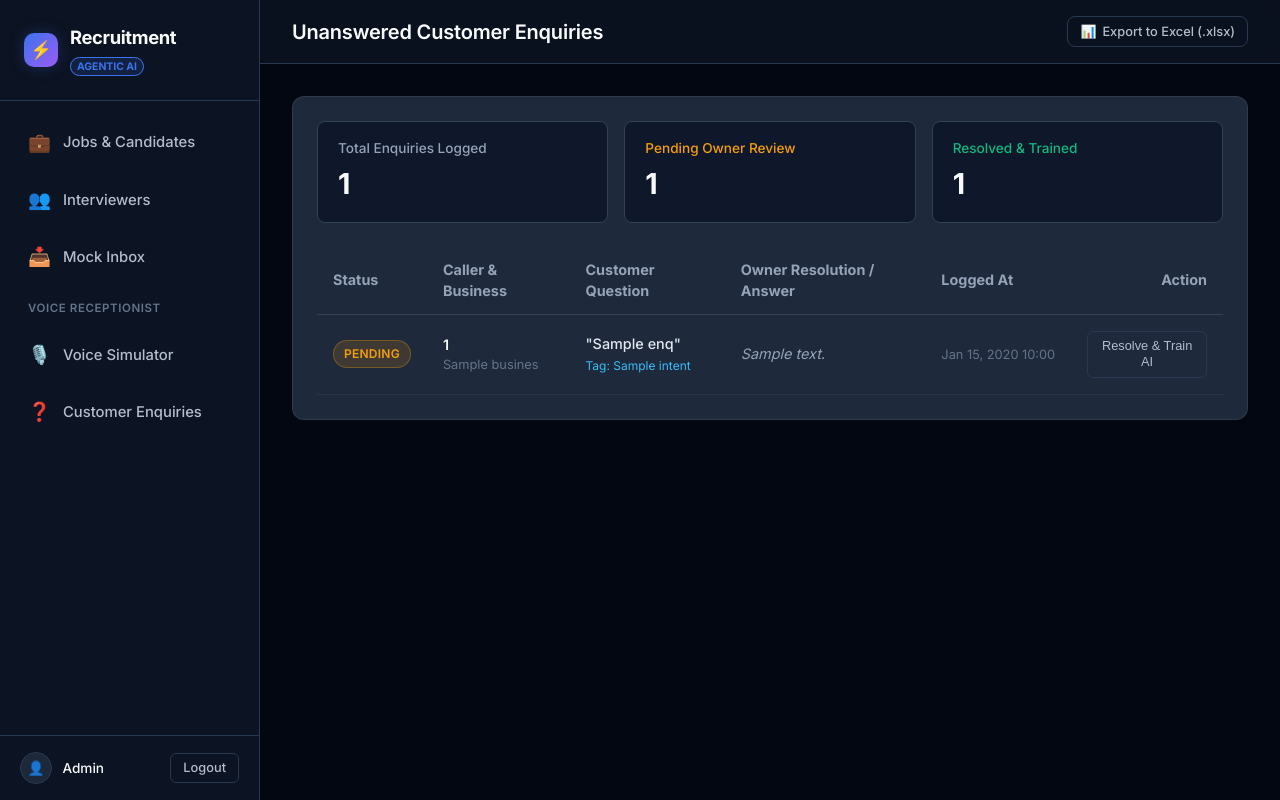
After one commit to ufarooq8627/VoiceAgent, a Python web app: template app/templates/admin/enquiries.html in a window 1280 px wide. The commit adds this page. Run offline with Jinja, Linux system fonts and the light colour scheme; the template is opened without the code that fills it: most values are stand-ins (such as "Sample title", 1, 10 or a date in 2020); some libraries are stand-ins or nearby versions.

Commit message:
feat(receptionist): owner review admin views and 11-column Excel export

```diff
--- a/app/main.py
+++ b/app/main.py
@@ -7,7 +7,7 @@ from slowapi.errors import RateLimitExceeded
 
 from app.config import settings
 from app.database import Base, engine
-from app.routes import auth, admin, public, api, receptionist_api
+from app.routes import auth, admin, public, api, receptionist_api, receptionist_admin
 from app.agent.worker import start_scheduler, stop_scheduler
 from app.limiter import limiter
 
@@ -38,6 +38,7 @@ app.include_router(admin.router)
 app.include_router(public.router)
 app.include_router(api.router)
 app.include_router(receptionist_api.router)
+app.include_router(receptionist_admin.router)
 
 
 @app.get("/health")
--- /dev/null
+++ b/app/templates/admin/enquiries.html
@@ -0,0 +1,141 @@
+{% extends "base.html" %}
+
+{% block title %}Enquiries & KB Review | Antigravity AI{% endblock %}
+{% block page_title %}Unanswered Customer Enquiries{% endblock %}
+
+{% block topbar_actions %}
+<div style="display: flex; gap: 12px; align-items: center;">
+    <a href="/admin/receptionist/export" class="btn btn-outline btn-sm" style="display: flex; align-items: center; gap: 6px; border-radius: 8px;">
+        <span>📊</span> Export to Excel (.xlsx)
+    </a>
+</div>
+{% endblock %}
+
+{% block content %}
+<div style="background: #1e293b; border-radius: 12px; border: 1px solid rgba(255,255,255,0.08); padding: 24px;">
+    <!-- Stats Cards -->
+    <div style="display: grid; grid-template-columns: repeat(3, 1fr); gap: 16px; margin-bottom: 24px;">
+        <div style="background: #0f172a; padding: 16px 20px; border-radius: 8px; border: 1px solid #334155;">
+            <div style="color: #94a3b8; font-size: 0.85rem; font-weight: 500;">Total Enquiries Logged</div>
+            <div style="color: #f8fafc; font-size: 1.8rem; font-weight: 700; margin-top: 4px;">{{ enquiries | length }}</div>
+        </div>
+        <div style="background: #0f172a; padding: 16px 20px; border-radius: 8px; border: 1px solid #334155;">
+            <div style="color: #f59e0b; font-size: 0.85rem; font-weight: 500;">Pending Owner Review</div>
+            <div style="color: #f8fafc; font-size: 1.8rem; font-weight: 700; margin-top: 4px;">
+                {{ pending_count }}
+            </div>
+        </div>
+        <div style="background: #0f172a; padding: 16px 20px; border-radius: 8px; border: 1px solid #334155;">
+            <div style="color: #10b981; font-size: 0.85rem; font-weight: 500;">Resolved & Trained</div>
+            <div style="color: #f8fafc; font-size: 1.8rem; font-weight: 700; margin-top: 4px;">
+                {{ resolved_count }}
+            </div>
+        </div>
+    </div>
+
+    <!-- Enquiries Table -->
+    <div style="overflow-x: auto;">
+        <table class="table" style="width: 100%; border-collapse: collapse; text-align: left; font-size: 0.9rem;">
+            <thead>
+                <tr style="border-bottom: 1px solid #334155; color: #94a3b8;">
+                    <th style="padding: 12px 16px;">Status</th>
+                    <th style="padding: 12px 16px;">Caller & Business</th>
+                    <th style="padding: 12px 16px;">Customer Question</th>
+                    <th style="padding: 12px 16px;">Owner Resolution / Answer</th>
+                    <th style="padding: 12px 16px;">Logged At</th>
+                    <th style="padding: 12px 16px; text-align: right;">Action</th>
+                </tr>
+            </thead>
+            <tbody>
+                {% for enq in enquiries %}
+                <tr style="border-bottom: 1px solid rgba(255,255,255,0.05);">
+                    <td style="padding: 16px;">
+                        {% if enq.status == 'resolved' %}
+                        <span class="badge" style="background: rgba(16, 185, 129, 0.15); color: #10b981; border: 1px solid rgba(16, 185, 129, 0.3); padding: 4px 10px; border-radius: 9999px; font-weight: 600;">Resolved</span>
+                        {% else %}
+                        <span class="badge" style="background: rgba(245, 158, 11, 0.15); color: #f59e0b; border: 1px solid rgba(245, 158, 11, 0.3); padding: 4px 10px; border-radius: 9999px; font-weight: 600;">Pending</span>
+                        {% endif %}
+                    </td>
+                    <td style="padding: 16px;">
+                        <div style="font-weight: 600; color: #f8fafc;">
+                            {{ enq.call.caller_number if enq.call and enq.call.caller_number else 'Unknown Caller' }}
+                        </div>
+                        <div style="font-size: 0.8rem; color: #64748b;">
+                            {{ enq.business.name if enq.business else enq.business_id }}
+                        </div>
+                    </td>
+                    <td style="padding: 16px; max-width: 320px;">
+                        <div style="color: #e2e8f0; font-weight: 500;">"{{ enq.question }}"</div>
+                        {% if enq.intent %}
+                        <span style="font-size: 0.75rem; color: #38bdf8;">Tag: {{ enq.intent }}</span>
+                        {% endif %}
+                    </td>
+                    <td style="padding: 16px; max-width: 300px;">
+                        {% if enq.owner_answer %}
+                        <div style="color: #94a3b8; font-style: italic;">{{ enq.owner_answer }}</div>
+                        {% else %}
+                        <span style="color: #64748b;">No answer yet</span>
+                        {% endif %}
+                    </td>
+                    <td style="padding: 16px; color: #64748b; font-size: 0.8rem; white-space: nowrap;">
+                        {{ enq.created_at.strftime('%b %d, %Y %H:%M') if enq.created_at else '' }}
+                    </td>
+                    <td style="padding: 16px; text-align: right;">
+                        <button class="btn btn-outline btn-sm" style="border-radius: 6px;" onclick="openResolveModal('{{ enq.id }}', '{{ enq.question | escape }}', '{{ (enq.owner_answer or '') | escape }}')">
+                            {% if enq.status == 'resolved' %}Edit Answer{% else %}Resolve & Train AI{% endif %}
+                        </button>
+                    </td>
+                </tr>
+                {% else %}
+                <tr>
+                    <td colspan="6" style="padding: 40px; text-align: center; color: #64748b;">
+                        <div style="font-size: 2rem; margin-bottom: 8px;">🎉</div>
+                        <div>No unanswered enquiries found! All customer questions have been answered.</div>
+                    </td>
+                </tr>
+                {% endfor %}
+            </tbody>
+        </table>
+    </div>
+</div>
+
+<!-- Inline Resolve Modal -->
+<div id="resolve-modal" style="display: none; position: fixed; inset: 0; background: rgba(0,0,0,0.7); backdrop-filter: blur(4px); z-index: 1000; align-items: center; justify-content: center;">
+    <div style="background: #1e293b; border-radius: 12px; border: 1px solid rgba(255,255,255,0.1); width: 100%; max-width: 500px; padding: 24px; box-shadow: 0 20px 25px -5px rgba(0,0,0,0.5);">
+        <h3 style="margin-top: 0; font-size: 1.1rem; color: #f8fafc;">Resolve Customer Enquiry</h3>
+        <p id="modal-question" style="color: #38bdf8; font-weight: 500; margin: 8px 0 16px; font-size: 0.95rem;"></p>
+
+        <form id="resolve-form" method="POST" action="">
+            <div class="form-group" style="margin-bottom: 16px;">
+                <label style="display: block; font-size: 0.85rem; color: #94a3b8; margin-bottom: 6px;">Business Owner Verified Answer</label>
+                <textarea id="modal-answer" name="owner_answer" class="form-control" rows="4" style="width: 100%; background: #0f172a; border: 1px solid #334155; color: #f8fafc; padding: 10px 12px; border-radius: 8px; resize: vertical;" placeholder="Type the official approved business answer..." required></textarea>
+            </div>
+
+            <div style="display: flex; align-items: center; gap: 8px; margin-bottom: 20px;">
+                <input type="checkbox" id="modal-publish" name="publish_to_kb" value="true" checked style="width: 16px; height: 16px; accent-color: #2563eb;" />
+                <label for="modal-publish" style="font-size: 0.85rem; color: #e2e8f0; margin: 0; cursor: pointer;">
+                    <strong>Publish immediately to Knowledge Base</strong> (Trains the voice AI for all future calls)
+                </label>
+            </div>
+
+            <div style="display: flex; justify-content: flex-end; gap: 12px;">
+                <button type="button" class="btn btn-outline" style="border-radius: 8px;" onclick="closeResolveModal()">Cancel</button>
+                <button type="submit" class="btn btn-primary" style="border-radius: 8px; background: #2563eb; border: none; font-weight: 600;">Save & Publish</button>
+            </div>
+        </form>
+    </div>
+</div>
+
+<script>
+function openResolveModal(id, question, existingAnswer) {
+    document.getElementById("resolve-form").action = `/admin/receptionist/enquiries/${id}/resolve`;
+    document.getElementById("modal-question").innerText = `"${question}"`;
+    document.getElementById("modal-answer").value = existingAnswer || "";
+    document.getElementById("resolve-modal").style.display = "flex";
+}
+
+function closeResolveModal() {
+    document.getElementById("resolve-modal").style.display = "none";
+}
+</script>
+{% endblock %}
--- a/app/templates/base.html
+++ b/app/templates/base.html
@@ -39,6 +39,15 @@
                     <span class="nav-icon">📥</span>
                     <span>Mock Inbox</span>
                 </a>
+                <div style="margin: 12px 16px 6px; font-size: 0.72rem; text-transform: uppercase; letter-spacing: 0.05em; color: #64748b; font-weight: 600;">Voice Receptionist</div>
+                <a href="/admin/mock-call" class="nav-link {% if active_nav == 'mock-call' %}active{% endif %}">
+                    <span class="nav-icon">🎙️</span>
+                    <span>Voice Simulator</span>
+                </a>
+                <a href="/admin/receptionist/enquiries" class="nav-link {% if active_nav == 'receptionist_enquiries' %}active{% endif %}">
+                    <span class="nav-icon">❓</span>
+                    <span>Customer Enquiries</span>
+                </a>
             </nav>
 
             <div class="sidebar-footer">
```
Also changed, not shown: app/routes/receptionist_admin.py (added, +66 -0 lines), app/services/receptionist_export.py (added, +103 -0 lines), tests/test_receptionist_admin.py (added, +132 -0 lines).
